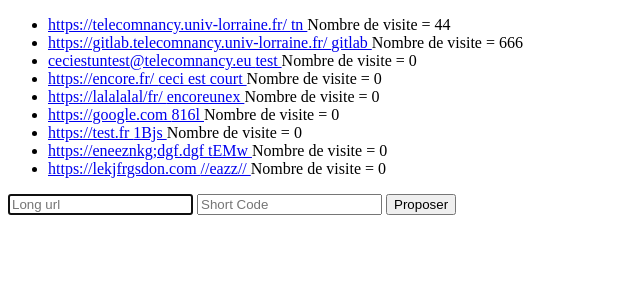
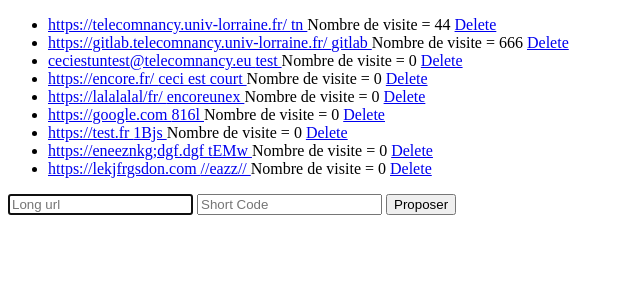
Before and after one commit to Zarakinn/url-shortener-exam4-CS54, a Flask app: page /add in a window 1280 px wide. Shown: the top 300 px of the page, without its empty margins (0-640 px from the left). Run offline with Flask 2, Linux system fonts and the light colour scheme; data comes from the database, SQL or seed files in the repository; both versions use the stored data as it was after the commit.

Commit message:
toutes les fonctionnalités mais très très laid

```diff
--- a/app.py
+++ b/app.py
@@ -25,10 +25,27 @@ def GetDisplayData():
     data = c.fetchall()
     return data
 
+def DeleteLink(short_code):
+    db = getdb()
+    c = db.cursor()
+    c.execute("DELETE FROM link WHERE link.short_url=?",(short_code,))
+    db.commit()
+    print("Suppresion du lien pour "+short_code)
+    return
+
+@app.route("/")
+def main():
+    return redirect("/display")
+
 @app.route("/display")
 def display():
     data = GetDisplayData()
     return render_template("display.html",liste = data)
+
+@app.route("/display/delete/<string:short_code>")
+def display_delete(short_code):
+    DeleteLink(short_code)
+    return redirect("/display")
 
 @app.route("/add",methods=["GET","POST"])
 def add():
@@ -43,7 +60,7 @@ def add():
         c.execute("SELECT * FROM link WHERE link.long_url=? OR link.short_url=?",(url,code))
 
         x = c.fetchall()
-        if x == [] and url!="" and code!="": # il n'y a pas eu de pb d'unicité
+        if x == [] and url!="" and code!="" and not("/" in code): # il n'y a pas eu de pb d'unicité
 
             c.execute("INSERT INTO link VALUES (?,?,?)",(url,code,0))
             db.commit()
@@ -58,6 +75,10 @@ def add():
         data = GetDisplayData()
         return render_template("add.html",liste = data, base_case=True,error=False)
 
+@app.route("/add/delete/<string:short_code>")
+def add_delete(short_code):
+    DeleteLink(short_code)
+    return redirect("/add")
 
 def GenerateLink():
 
@@ -109,6 +130,11 @@ def shorten():
         data = GetDisplayData()
         return render_template("shorten.html", liste = data,base_case=True,error=False)
 
+@app.route("/shorten/delete/<string:short_code>")
+def shorten_delete(short_code):
+    DeleteLink(short_code)
+    return redirect("/shorten")
+
 @app.route("/r/<string:short_code>")
 def redirection(short_code):
     print("Redirection grace au short_code = "+ short_code)
@@ -120,6 +146,11 @@ def redirection(short_code):
     x = c.fetchall()
 
     if x!=[]:
+
+        c.execute("UPDATE link SET visite = ? WHERE long_url=?",(x[0][2]+1,x[0][0]))
+        print("Nouveau nb visite = " + str(x[0][2]+1))
+        db.commit()
+
         return redirect(x[0][0])
     else:
         return "erreur, on ne connait pas ce raccourci"
--- a/templates/add.html
+++ b/templates/add.html
@@ -7,8 +7,9 @@
         {%for element in liste%}
             <li>
                 <a href="{{element[0]}}">{{element[0]}} </a>
-                <a href="{{element[1]}}">{{element[1]}} </a>
+                <a href="/r/{{element[1]}}">{{element[1]}} </a>
                 <a>Nombre de visite = {{element[2]}}</a>
+                <a class="prob-button" href="/add/delete/{{element[1]}}">Delete</a>
             </li>
         {%endfor%}
     </ul>
@@ -25,7 +26,7 @@
     {%if not base_case%}
 
         {% if error %}
-            <p>/!\ il y a eu un problème lors de l'insertion</p>
+            <p>/!\ Failed /!\ il y a eu un problème lors de l'insertion</p>
         {% else %}
             <p>Tout c'est super bien passé</p>
         {%endif%}
--- a/templates/display.html
+++ b/templates/display.html
@@ -8,6 +8,7 @@
             <a href="{{element[0]}}">{{element[0]}}</a>
             <a href="{{element[1]}}">{{element[1]}}</a>
             <a>Nombre de visite = {{element[2]}}</a>
+            <a class="prob-button" href="/display/delete/{{element[1]}}">Delete</a>
         </li>
     {%endfor%}
 </ul>
--- a/templates/shorten.html
+++ b/templates/shorten.html
@@ -7,8 +7,9 @@
         {%for element in liste%}
             <li>
                 <a href="{{element[0]}}">{{element[0]}} </a>
-                <a href="{{element[1]}}">{{element[1]}} </a>
+                <a href="/r/{{element[1]}}">{{element[1]}} </a>
                 <a>Nombre de visite = {{element[2]}}</a>
+                <a class="prob-button" href="/shorten/delete/{{element[1]}}">Delete</a>
             </li>
         {%endfor%}
     </ul>
@@ -24,7 +25,7 @@
     {%if not base_case%}
 
         {% if error %}
-            <p>/!\ Il y a eu un problème lors de l'insertion</p>
+            <p>/!\ Failed /!\ Il y a eu un problème lors de l'insertion</p>
         {% else %}
             <p>Tout c'est super bien passé</p>
         {%endif%}
```
Also changed, not shown: short_urls.db.
